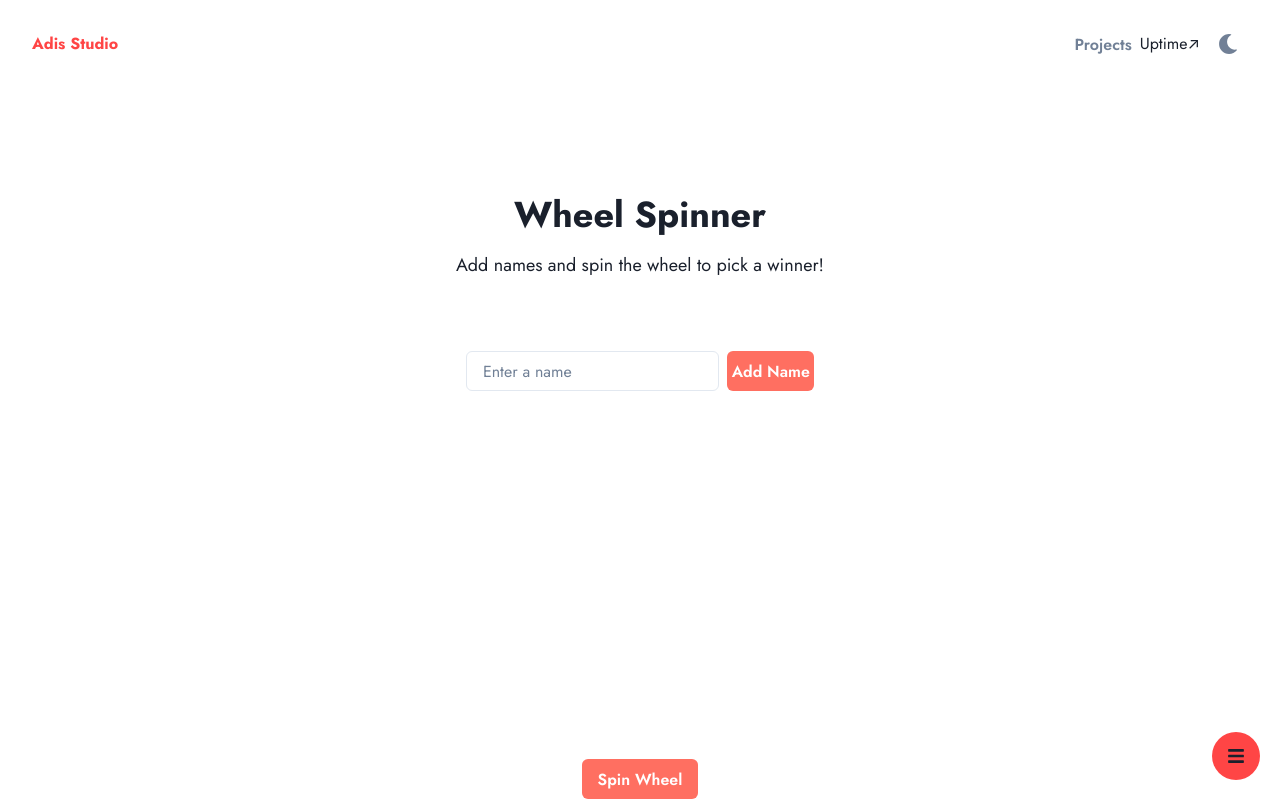
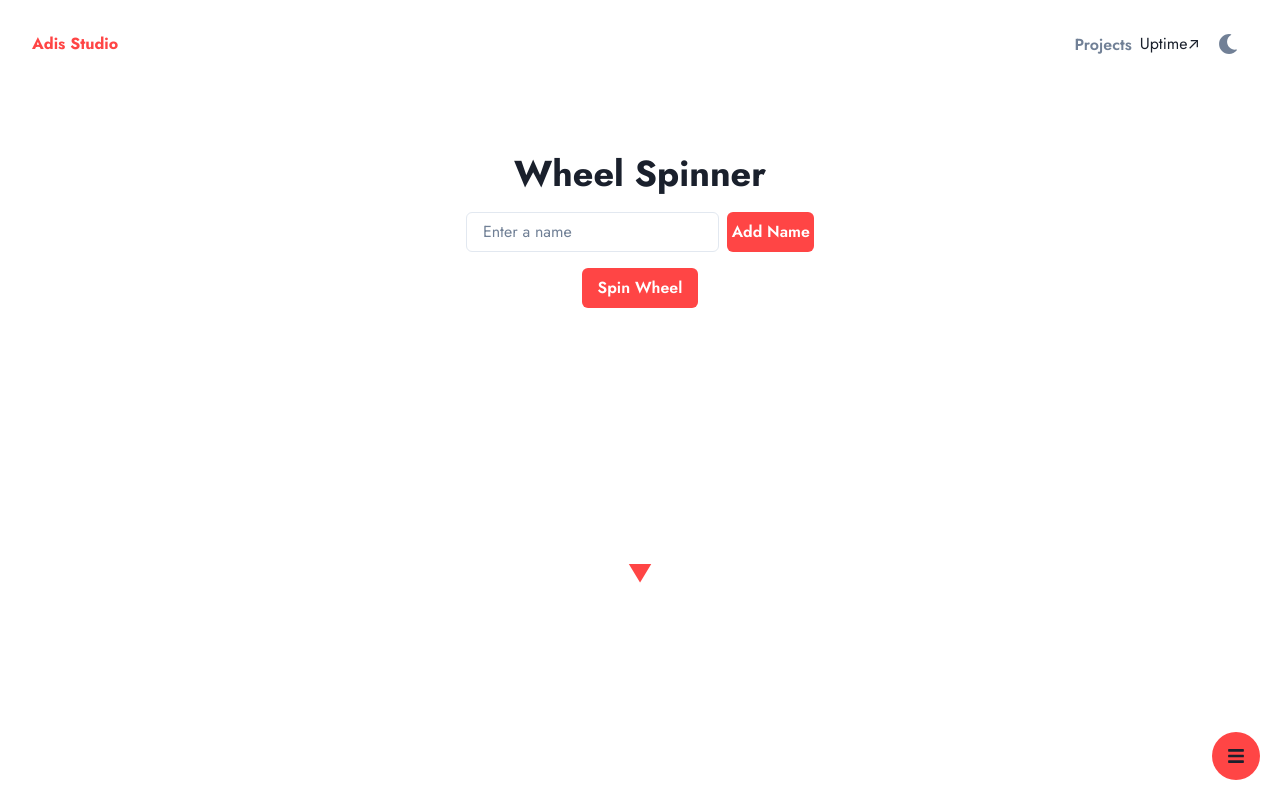
Before and after one commit to adityaREDFLAG/Adis-Site, a Next.js app: page /Wheel in a window 1280 px wide. Shown: the top 801 px of the page. Built offline with nearby package versions, Linux system fonts and the light colour scheme.

Commit message:
Update Wheel.tsx

```diff
--- a/src/pages/Wheel.tsx
+++ b/src/pages/Wheel.tsx
@@ -1,13 +1,24 @@
-import * as React from 'react'; //idk really what i am doing lol
+import * as React from 'react';
 import { useRef, useState, useEffect } from 'react';
-import { Box, Button, Center, Heading, Input, VStack, HStack, Text } from '@chakra-ui/react';
+import {
+  Box,
+  Button,
+  Center,
+  Heading,
+  Input,
+  VStack,
+  HStack,
+  Text,
+} from '@chakra-ui/react';
 import { NextSeo } from 'next-seo';
 
 const WheelSpinner: React.FC = () => {
-  const canvasRef = useRef<HTMLCanvasElement>(null);
+  const canvasRef = useRef<HTMLCanvasElement | null>(null);
   const [names, setNames] = useState<string[]>([]);
   const [name, setName] = useState<string>('');
-  const [winner, setWinner] = useState<string>('');
+  const [spinning, setSpinning] = useState<boolean>(false);
+  const [winner, setWinner] = useState<string | null>(null);
+  const [rotation, setRotation] = useState<number>(0);
 
   const addName = () => {
     if (name.trim() !== '') {
@@ -16,89 +27,83 @@ const WheelSpinner: React.FC = () => {
     }
   };
 
-  const removeName = (nameToRemove: string) => {
-    setNames(names.filter((n) => n !== nameToRemove));
-  };
-
   const drawWheel = () => {
     const canvas = canvasRef.current;
-    if (canvas && names.length > 0) {
+    if (!canvas) return;
     const ctx = canvas.getContext('2d');
-      if (ctx) {
-        const numOfNames = names.length;
-        const angle = (2 * Math.PI) / numOfNames;
-        const radius = canvas.width / 2;
-        const colors = ['#FF6F61', '#6B5B95', '#88B04B', '#F7CAC9', '#92A8D1', '#955251', '#B565A7', '#009B77'];
+    if (!ctx) return;
+
+    const numSegments = names.length;
+    const angleStep = (2 * Math.PI) / numSegments;
 
     ctx.clearRect(0, 0, canvas.width, canvas.height);
+
     names.forEach((name, index) => {
-          const startAngle = index * angle;
-          const endAngle = startAngle + angle;
+      const angle = index * angleStep;
+
       ctx.beginPath();
-          ctx.moveTo(radius, radius);
-          ctx.arc(radius, radius, radius, startAngle, endAngle);
-          ctx.fillStyle = colors[index % colors.length];
+      ctx.moveTo(canvas.width / 2, canvas.height / 2);
+      ctx.arc(
+        canvas.width / 2,
+        canvas.height / 2,
+        canvas.width / 2,
+        angle,
+        angle + angleStep
+      );
+      ctx.closePath();
+
+      ctx.fillStyle = `hsl(${(360 / numSegments) * index}, 70%, 60%)`;
       ctx.fill();
-          ctx.stroke();
 
       ctx.save();
-          ctx.translate(radius, radius);
-          ctx.rotate(startAngle + angle / 2);
-          ctx.textAlign = 'right';
-          ctx.fillStyle = '#000000';
-          ctx.font = '16px Arial';
-          ctx.fillText(name, radius - 10, 10);
+      ctx.translate(
+        canvas.width / 2 +
+          (canvas.width / 2.5) * Math.cos(angle + angleStep / 2),
+        canvas.height / 2 +
+          (canvas.height / 2.5) * Math.sin(angle + angleStep / 2)
+      );
+      ctx.rotate(angle + angleStep / 2 + Math.PI / 2);
+      ctx.fillStyle = 'white';
+      ctx.font = 'bold 14px Arial';
+      ctx.fillText(name, -ctx.measureText(name).width / 2, 0);
       ctx.restore();
     });
-
-        // Draw the arrow
-        ctx.beginPath();
-        ctx.moveTo(radius, 0);
-        ctx.lineTo(radius - 15, 30);
-        ctx.lineTo(radius + 15, 30);
-        ctx.closePath();
-        ctx.fillStyle = '#FFFFFF';
-        ctx.fill();
-      }
-    }
   };
 
   const spinWheel = () => {
-    if (names.length > 0) {
-      const randomIndex = Math.floor(Math.random() * names.length);
-      setWinner(names[randomIndex]);
+    if (spinning) return;
+    setSpinning(true);
+
     const canvas = canvasRef.current;
-      if (canvas) {
-        const ctx = canvas.getContext('2d');
-        if (ctx) {
-          const totalSpins = 5; // Total spins before stopping
-          const spinDuration = 4000; // Total spin duration in ms
-          const start = performance.now();
+    if (!canvas) return;
 
-          const animate = (time: number) => {
-            const elapsed = time - start;
+    const spinDuration = 3000; // duration of the spin in ms
+    const spinAngle = Math.random() * 360 + 720; // random angle between 720 and 1080 degrees
+
+    let start = 0;
+
+    const animate = (timestamp: number) => {
+      if (!start) start = timestamp;
+      const elapsed = timestamp - start;
       const progress = Math.min(elapsed / spinDuration, 1);
-            const angle = (progress * totalSpins * 2 * Math.PI) + (2 * Math.PI / names.length * randomIndex);
+      const easing = progress * (2 - progress);
+      const angle = easing * spinAngle;
 
-            ctx.save();
-            ctx.clearRect(0, 0, canvas.width, canvas.height);
-            ctx.translate(canvas.width / 2, canvas.height / 2);
-            ctx.rotate(angle);
-            ctx.translate(-canvas.width / 2, -canvas.height / 2);
-            drawWheel();
-            ctx.restore();
+      setRotation(angle);
 
       if (progress < 1) {
         requestAnimationFrame(animate);
       } else {
-              setWinner(names[randomIndex]);
+        setSpinning(false);
+        const numSegments = names.length;
+        const winningIndex = Math.floor(
+          ((angle % 360) / 360) * numSegments
+        );
+        setWinner(names[winningIndex]);
       }
     };
 
     requestAnimationFrame(animate);
-        }
-      }
-    }
   };
 
   useEffect(() => {
@@ -106,57 +111,46 @@ const WheelSpinner: React.FC = () => {
   }, [names]);
 
   return (
-    <>
-      <NextSeo title="Wheel Spinner" titleTemplate="%s" />
     <Center minH="100vh" flexDirection="column" p={8}>
-        <Box textAlign="center" p={4} mb={8}>
-          <Heading as="h1" size="xl" mb={4}>
-            Wheel Spinner
-          </Heading>
-          <Text fontSize="lg" mb={6}>
-            Add names and spin the wheel to pick a winner!
-          </Text>
-        </Box>
-
-        <VStack spacing={8} maxW="container.md" align="center">
-          <Box textAlign="left" width="100%">
+      <NextSeo title="Wheel Spinner" />
+      <Heading mb={4}>Wheel Spinner</Heading>
+      <VStack mb={4} spacing={4}>
         <HStack>
           <Input
             placeholder="Enter a name"
             value={name}
             onChange={(e) => setName(e.target.value)}
           />
-              <Button onClick={addName} backgroundColor="#FF6F61" color="white">
+          <Button onClick={addName} backgroundColor="#FF4545" color="white">
             Add Name
           </Button>
         </HStack>
-            {names.map((name) => (
-              <HStack key={name} justifyContent="space-between" mt={2}>
-                <Text>{name}</Text>
-                <Button size="sm" colorScheme="red" onClick={() => removeName(name)}>
-                  Remove
-                </Button>
-              </HStack>
-            ))}
-          </Box>
-
-          <canvas ref={canvasRef} width={300} height={300} style={{ border: '2px solid #FFFFFF' }} />
-
-          <Button onClick={spinWheel} backgroundColor="#FF6F61" color="white">
+        <Button onClick={spinWheel} isDisabled={spinning} backgroundColor="#FF4545" color="white">
           Spin Wheel
         </Button>
-
+      </VStack>
+      <Box position="relative">
+        <canvas
+          ref={canvasRef}
+          width={500}
+          height={500}
+          style={{ transition: 'transform 3s ease-out', transform: `rotate(${rotation}deg)` }}
+        />
+        <Box position="absolute" top="50%" left="50%" transform="translate(-50%, -50%)">
+          <Text fontSize="2xl" fontWeight="bold" color="#FF4545">
+            ▼
+          </Text>
+        </Box>
+      </Box>
       {winner && (
-            <Box textAlign="center" mt={4}>
-              <Text fontSize="2xl" fontWeight="bold">
+        <Box mt={4} p={4} backgroundColor="#FF4545" color="white" borderRadius="md">
+          <Text fontSize="xl" fontWeight="bold">
             Winner: {winner}
           </Text>
         </Box>
       )}
-        </VStack>
     </Center>
-    </>
   );
 };
 
-export default WheelSpinner
+export default WheelSpinner //revert to 1st version :(
```
Lines whose indentation alone changed are shown as unchanged.
